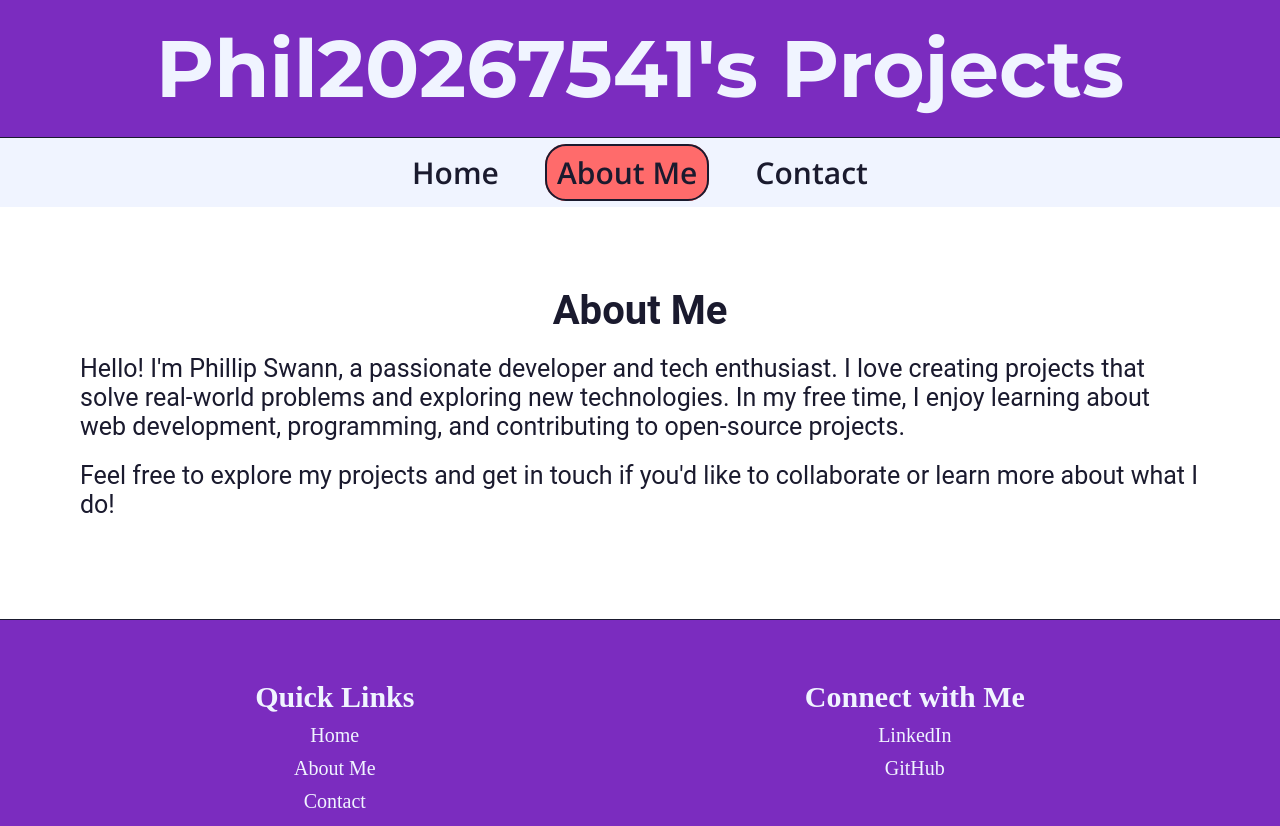
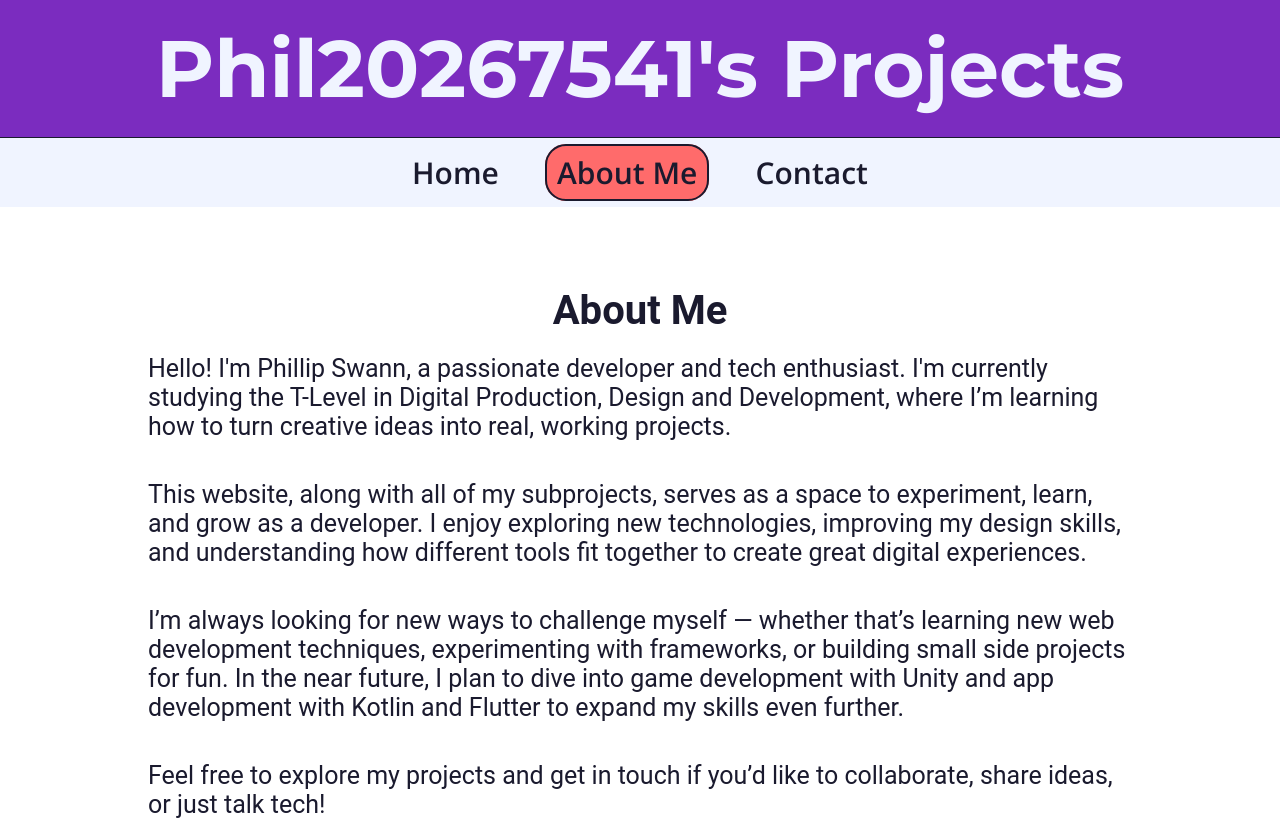
Before and after one commit to phil20267541/phil20267541.github.io, a plain HTML site: page about.html in a window 1280 px wide. Shown: the top 826 px of the page. Drawn offline with nearby package versions, Linux system fonts and the light colour scheme.

Commit message:
Added About Me Content

```diff
--- a/about.css
+++ b/about.css
@@ -0,0 +1,3 @@
+#content {
+    max-width: 80vw;
+}
--- a/about.html
+++ b/about.html
@@ -25,8 +25,10 @@
       <div class="page-container" id="app">
         <section id="content">
           <h2>About Me</h2>
-          <p>Hello! I'm Phillip Swann, a passionate developer and tech enthusiast. I love creating projects that solve real-world problems and exploring new technologies. In my free time, I enjoy learning about web development, programming, and contributing to open-source projects.</p>
-          <p>Feel free to explore my projects and get in touch if you'd like to collaborate or learn more about what I do!</p>
+          <p>Hello! I'm Phillip Swann, a passionate developer and tech enthusiast. I'm currently studying the T-Level in Digital Production, Design and Development, where I’m learning how to turn creative ideas into real, working projects.</p><br>
+          <p>This website, along with all of my subprojects, serves as a space to experiment, learn, and grow as a developer. I enjoy exploring new technologies, improving my design skills, and understanding how different tools fit together to create great digital experiences.</p><br>
+          <p>I’m always looking for new ways to challenge myself — whether that’s learning new web development techniques, experimenting with frameworks, or building small side projects for fun. In the near future, I plan to dive into game development with Unity and app development with Kotlin and Flutter to expand my skills even further.</p><br>
+          <p>Feel free to explore my projects and get in touch if you’d like to collaborate, share ideas, or just talk tech!</p>
         </section>
       </div>
       <script src="https://unpkg.com/vue@3/dist/vue.global.js" defer></script>
```
Also changed, not shown: Resources/About Me Text.txt (added).
